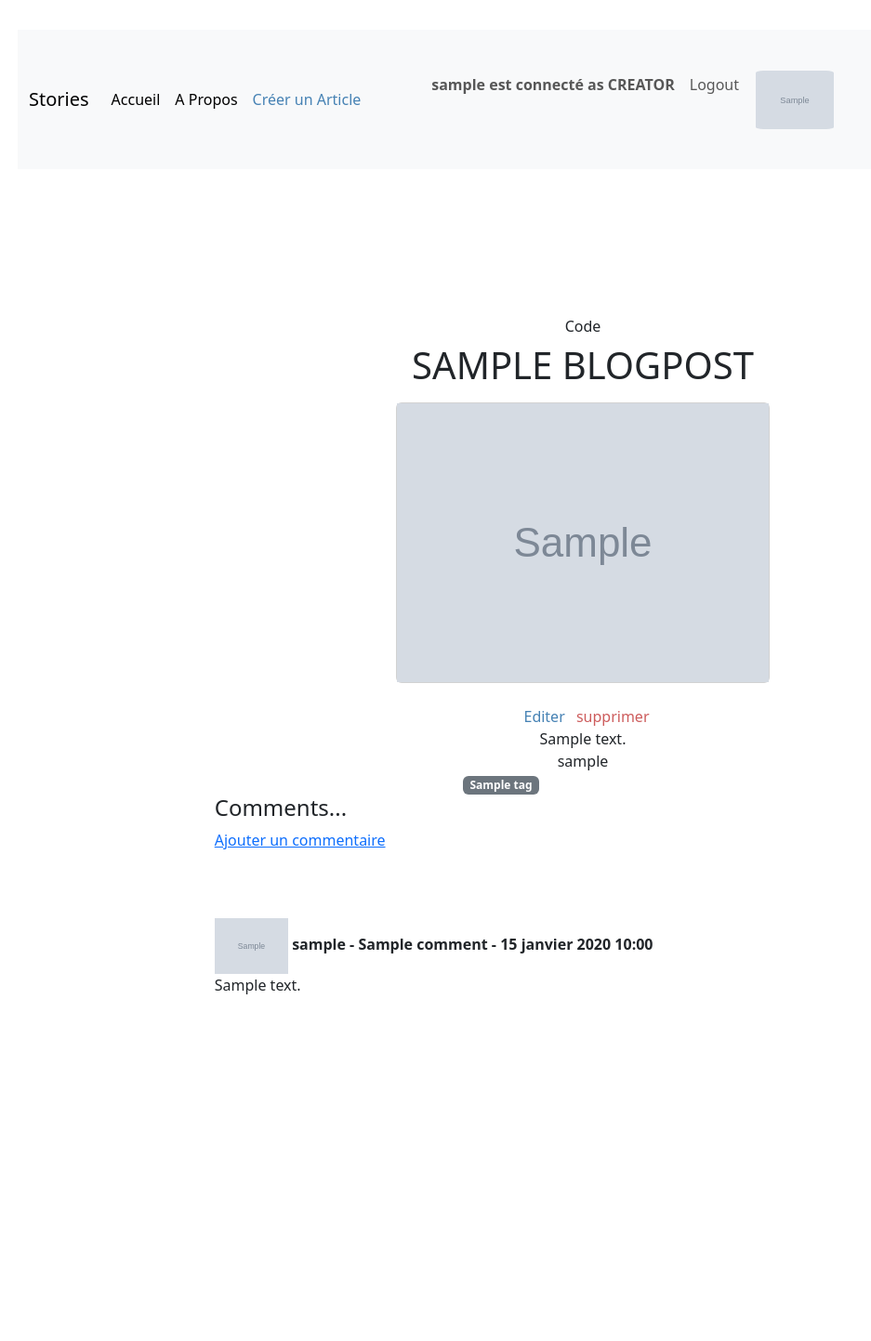
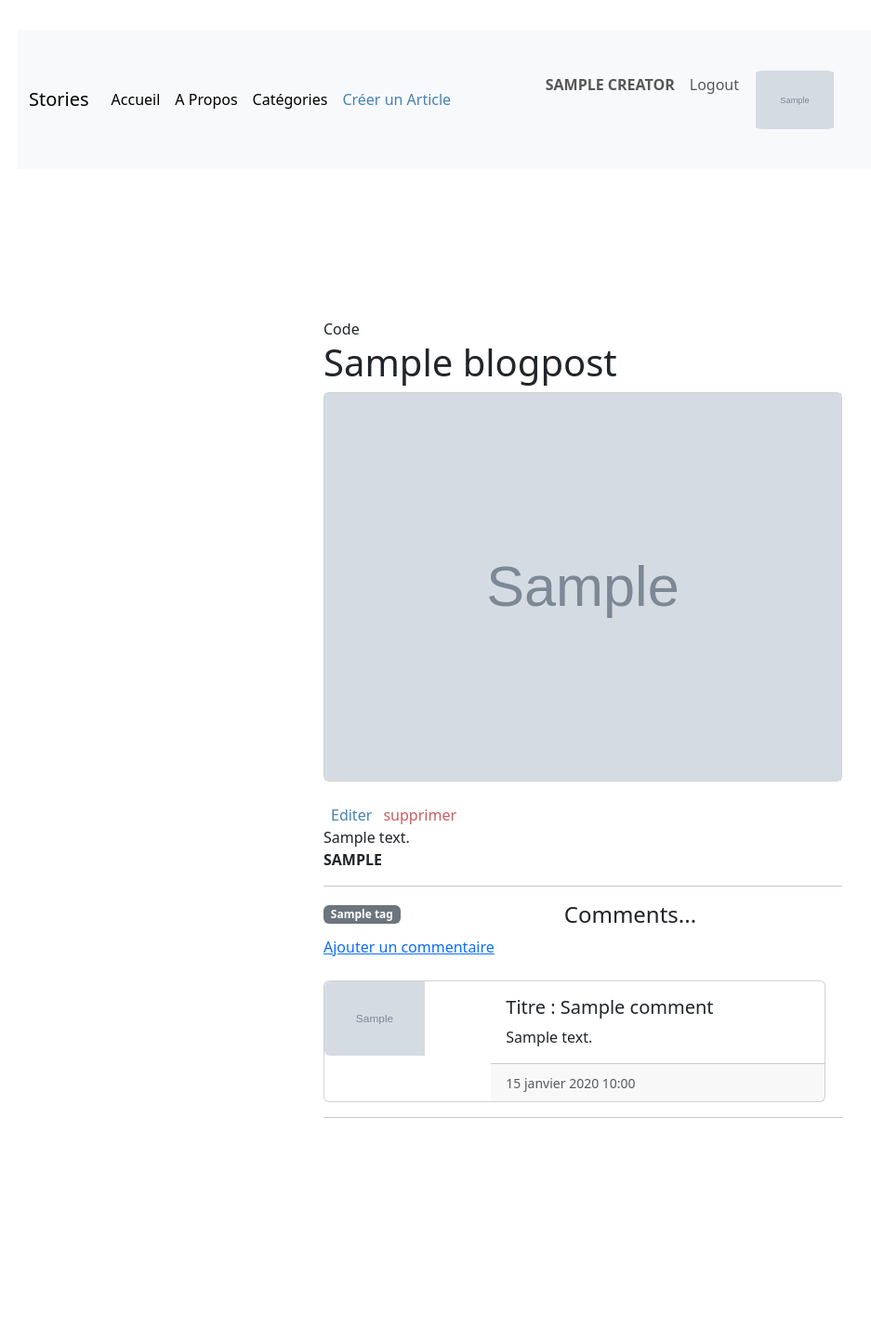
Before and after one commit to hericlibong/HL-Django-Blog, a Django app: page /blog/sample/ in a window 1280 px wide. Shown: the top 1443 px of the page at 93% size, without its empty margins (13-950 px from the left). Before the commit the page ends 1070 px from the top, so only its background shows below. Run offline with Django 4.2, Linux system fonts and the light colour scheme; a user stored in the database is signed in; tables that the repository leaves empty hold one stand-in row (values such as "Sample post"); grey boxes marked "Sample" are stand-in pictures; parts of the project's set-up code (start-up, migrations or seed data) failed here and were passed over; some libraries are stand-ins or nearby versions.

Commit message:
styling upgrade

```diff
--- a/src/posts/forms.py
+++ b/src/posts/forms.py
@@ -15,6 +15,7 @@
             'title': forms.TextInput(attrs={'class' : 'form-control'}),
             'body':forms.Textarea(attrs={'class':'form-control'})
         }
+    body = forms.CharField(widget = CKEditorWidget())
 
 class BlogPostForm(forms.ModelForm):
     class Meta:
--- a/src/posts/static/css/ckeditor.css
+++ b/src/posts/static/css/ckeditor.css
@@ -309,8 +309,11 @@
     margin-bottom: 1rem;
 
 }
-.post-cat{
-    margin-left: 0;
+.text-left {
+    text-align: left;
+}
+.author-name {
+    text-align: left;
 }
 
 input, textarea {
--- a/src/posts/static/css/style.css
+++ b/src/posts/static/css/style.css
@@ -124,9 +124,19 @@
     margin-bottom: 1rem;
 
 }
-.post-cat{
-    margin-left: 0;
+.post-cat text-left {
+    text-align: left;
 }
+.author-name {
+    text-align: left;
+}
+
+/* CSS personnalisé */
+.card-body, align-left {
+    text-align: left; /* Aligne le texte à gauche */
+    padding-left: 0px; /* Ajoute un peu d'espace à gauche pour combler l'espace entre l'image et le texte */
+  }
+
 
 input, textarea {
     display: block;
--- a/src/posts/templates/posts/add_comment.html
+++ b/src/posts/templates/posts/add_comment.html
@@ -9,6 +9,7 @@
 <div class="form-group">
     <form method="POST">
         {% csrf_token %}
+        {{ form.media }}
         {{ form.as_p }}
         <button type = "submit" class ="btn btn-secondary"> Commenter </button>
 
--- a/src/posts/templates/posts/blogpost_detail.html
+++ b/src/posts/templates/posts/blogpost_detail.html
@@ -10,10 +10,16 @@
 {% block content %}
 
 <div class="container">
-  <h6 class="post-cat"> {{ post.category }}</h6>
-  <article class="post-detail">
+
+
+  <article>
+    <div class="postsub-content">
+      <span> {{ post.category }}  </span>
 
     <h1> {{ post.title }} </h1>
+
+  </div>
+
     <div class="card">
       {% if post.thumbnail %}
       <img src="{{ post.thumbnail.url }}" alt="l'image de l'article">
@@ -36,10 +42,13 @@
     </div>
 
     <div> {{ post.content|safe }} </div>
-    <div> {{ post.author }} </div>
+    <div class = "author-name">
+      <strong>{{ post.author | upper }} </strong>
+      <hr>
+    </div>
 
 
-  </article>
+
   <div id="tags-container">
     {% for tag in post.tags.all %}
     <span class="badge text-bg-secondary">{{ tag.name }}</span>
@@ -61,24 +70,46 @@
             <a href="{% url 'post_comment' post.slug %}"> Ajouter un commentaire</a>
         {% endif %}
     </div>
-    <br/><br/><br/>
 
-    {% for comment in post.comments.all %}
-    {% if comment.author.profile_photo %}
-    <img class="comment-avatar" src="{{ comment.author.profile_photo.url }}" alt="{{ comment.author.username }} Profile Picture" style="width: 10%">
-    {% else %}
-    <img class="avatar-sample" src="{% static 'images/icon_sample.png' %}" alt="sample" style="width: 5%">
-    {% endif %}
-    <strong>{{ comment.author.username }} - {{ comment.title }} - {{ comment.created_at }}</strong>
-    <br />
-    {{ comment.body }}
-    <br> <br />
-{% endfor %}
+
+
+    <br/>
+
+
+    <div class="comment-items">
+      {% for comment in post.comments.all %}
+      <div class="card mb-3" style="max-width: 540px;">
+        <div class="row g-0">
+          <div class="col-md-4">
+            {% if comment.author.profile_photo %}
+            <img src="{{ comment.author.profile_photo.url }}" class="img-fluid rounded-start" alt="{{ comment.author.username }} Profile Picture" style="width: 60%">
+            {% else %}
+            <img src="{% static 'images/icon_sample.png' %}" class="img-fluid rounded-start" alt="{{ comment.author.username }} Profile Picture" style="width: 60%">
+            {% endif %}
+          </div>
+          <div class="col-md-8">
+            <div class="card-body align-left">
+              <h5 class="card-title">Titre : {{ comment.title }}</h5>
+              <p class="card-text">{{ comment.body | safe }}</p>
+            </div>
+            <div class="card-footer align-left">
+              <small class="text-muted">{{ comment.created_at }}</small>
+            </div>
+          </div>
+        </div>
+      </div>
+      <hr>
+      {% endfor %}
+    </div>
+
+
+
+</article>
+
+
 
 </div>
 
 
-    <br />
-  </div>
 
   {% endblock %}
--- a/src/posts/templates/posts/posts_category.html
+++ b/src/posts/templates/posts/posts_category.html
@@ -18,7 +18,7 @@
 
 
     <form method="GET" class="mb-3">
-     <label for="categorie" class="form-label">Select Category:</label>
+     <label for="categorie" class="form-label"></label>
         <div class="btn-group" role="group" aria-label="Category Buttons">
             {% for categorie in available_categories %}
                 <a href="{% url 'order_category' %}?category={{ categorie }}" class="btn btn-primary">{{ categorie }}</a>
@@ -67,12 +67,13 @@
         </div>
 
     </article>
+    {% endfor %}
 </div>
 
 
 
 
-{% endfor %}
+
 
 
 {%  endblock content %}
--- a/src/templates/base.html
+++ b/src/templates/base.html
@@ -48,6 +48,10 @@
                         <a class="nav-link active" aria-current="page" href="">A Propos</a>
                     </li>
                     <li class="nav-item">
+                        <a class="nav-link active" aria-current="page" href="{% url 'order_category' %}">Catégories</a>
+                    </li>
+
+                    <li class="nav-item">
                         {% if user.is_authenticated %}
                         {% if perms.posts.add_blogposts %}
                         <a class="nav-link" href="{% url 'create' %}" style="color:steelblue">Créer un Article</a>
@@ -65,7 +69,7 @@
                 <div class="navbar-nav ms-auto">
                     {% if user.is_authenticated %}
                     <li class="nav-item">
-                        <span class="nav-link" style="font-weight:bold;"> {{ request.user }} est connecté as
+                        <span class="nav-link" style="font-weight:bold;"> {{ request.user | upper }}
                             {{ user.role }}</span>
                     </li>
 
```
Also changed, not shown: src/authentication/migrations/0003_auto_20230907_2349.py (deleted), src/mediafiles/blog/106435952.jpg.
